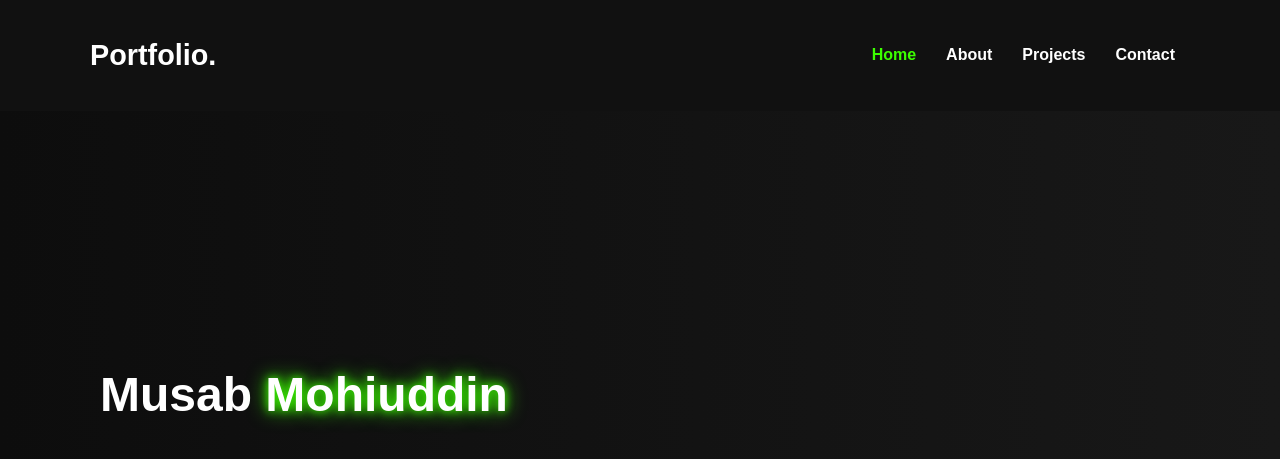
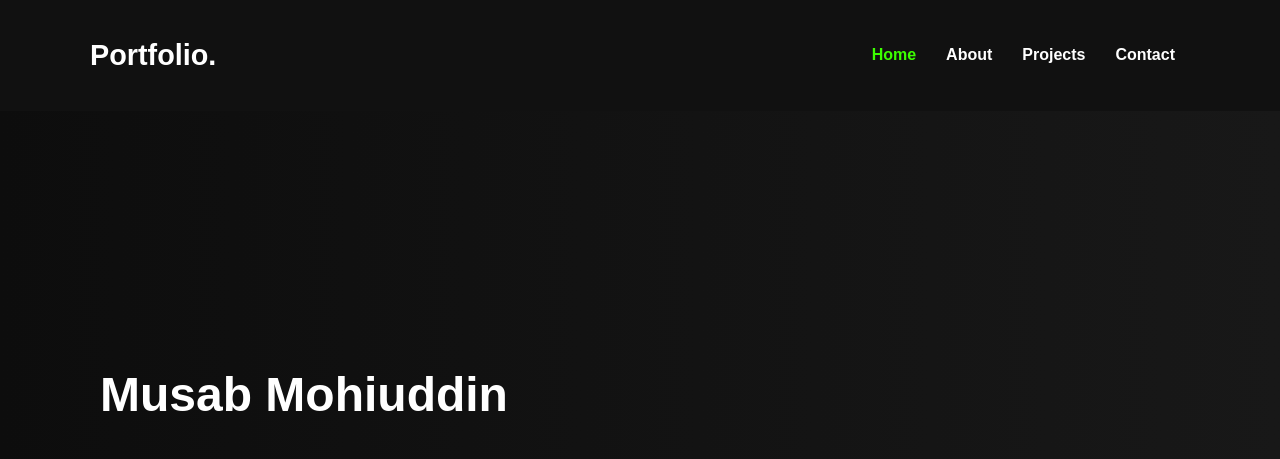
Before and after one commit to Musab497/Portfolio, a plain HTML site: page index.html in a window 1280 px wide. Shown: the top 459 px of the page. Drawn offline with Linux system fonts and the light colour scheme.

Commit message:
Update styles.css

```diff
--- a/styles.css
+++ b/styles.css
@@ -73,10 +73,6 @@ nav {
     font-weight: bold;
 }
 
-.glow {
-    color: white;
-    text-shadow: 0 0 10px #3cff00, 0 0 20px #3cff00;
-}
 
 .hero-content h3 {
     font-size: 1.5rem;
```
